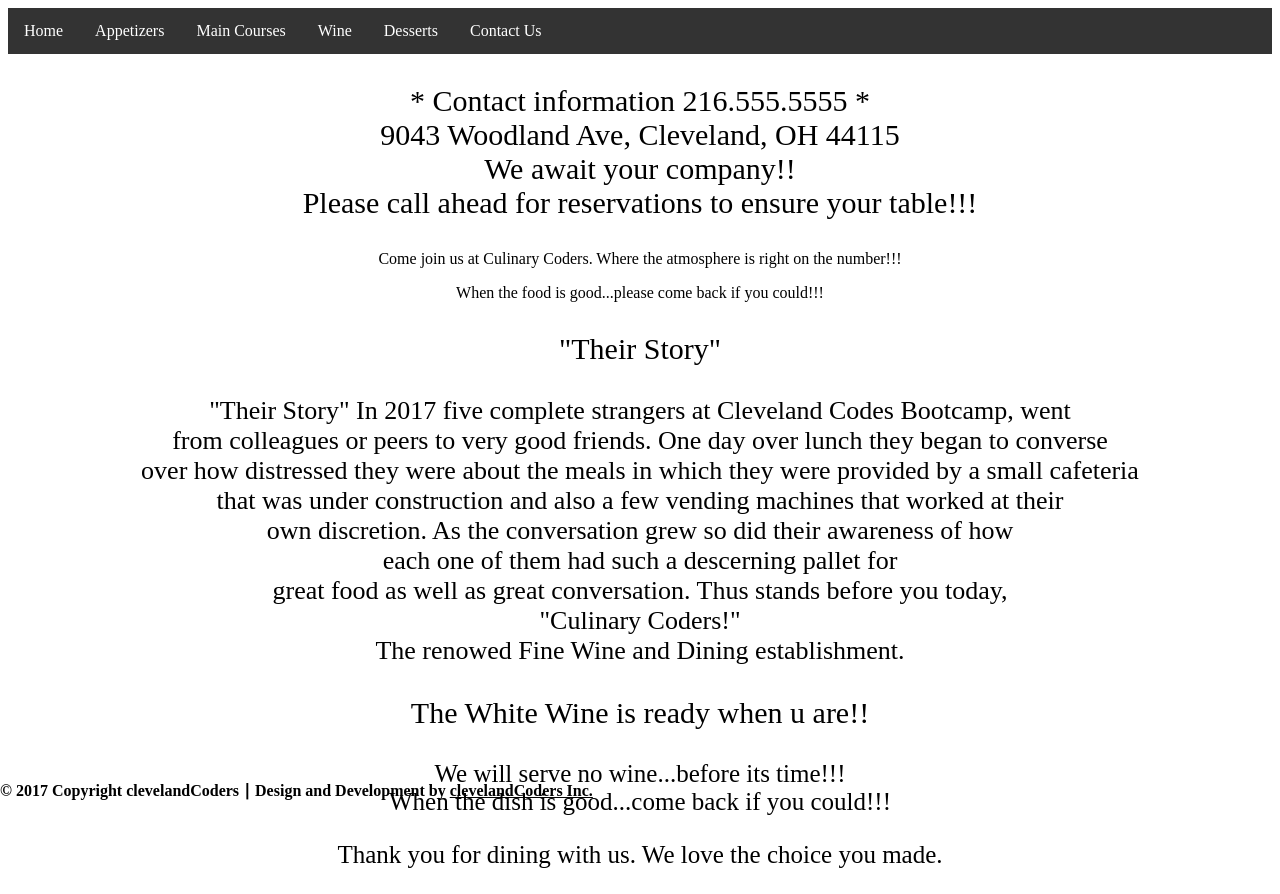
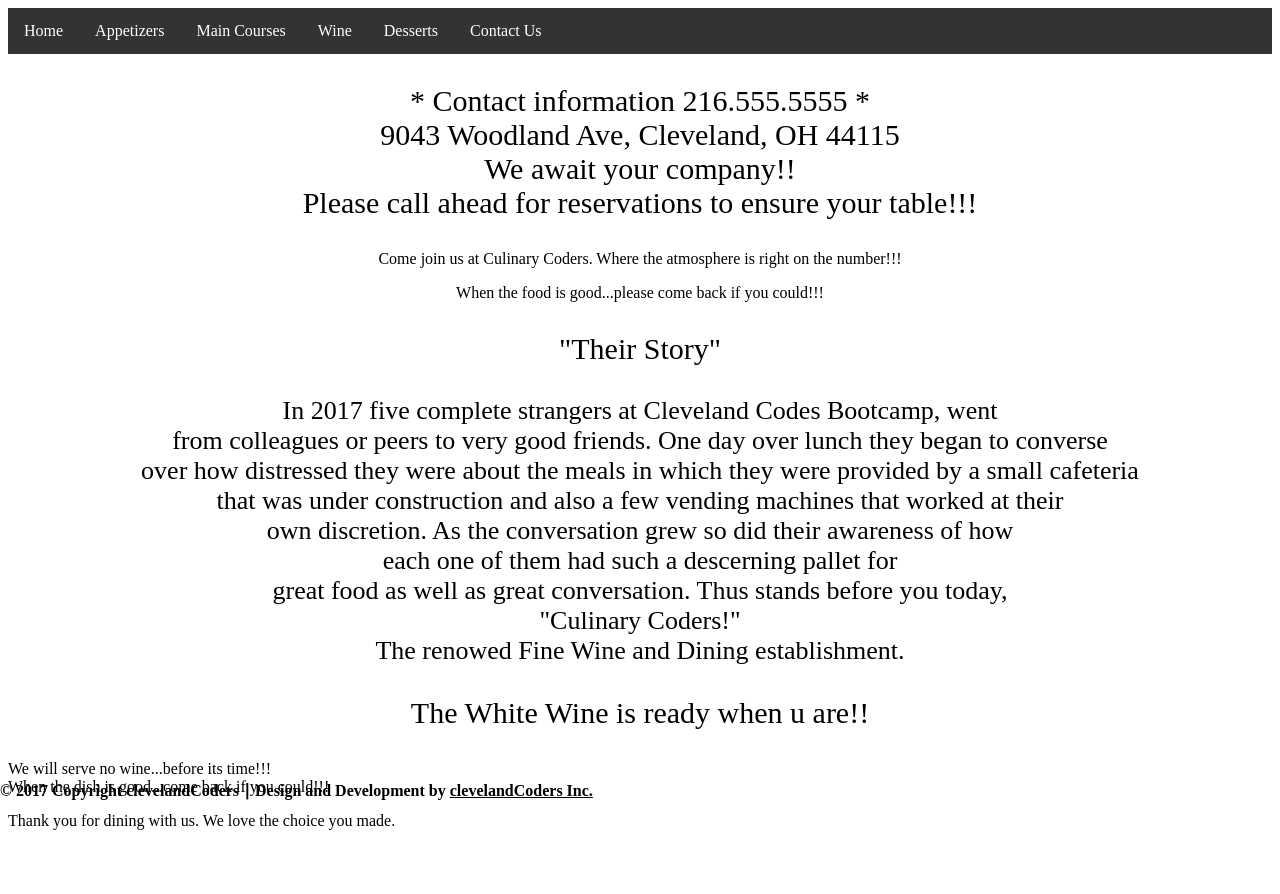
Before and after one commit to flyr397/culinaryCodes1, a plain HTML site: page contact.html in a window 1280 px wide. After the commit the page ends 846 px from the top, so only its background shows below. Drawn offline with Linux system fonts and the light colour scheme.

Commit message:
cleaned up some of the contact page and the menu.css file

```diff
--- a/contact.html
+++ b/contact.html
@@ -50,7 +50,6 @@
     </p>
 
     <p class="good">
-        "Their Story"
 
         In 2017 five complete strangers at Cleveland Codes Bootcamp, went <br />
         from colleagues or peers to very good friends. One day over lunch they began to converse<br />
--- a/style/menu.css
+++ b/style/menu.css
@@ -95,14 +95,6 @@ li.dropdown {
      text-align: center;
 }
 
-
-.big{
-    font-size:25px;
-     text-align: center;
-
-}
-
-
 #footer {
     position: fixed;
     left:0px;
```
